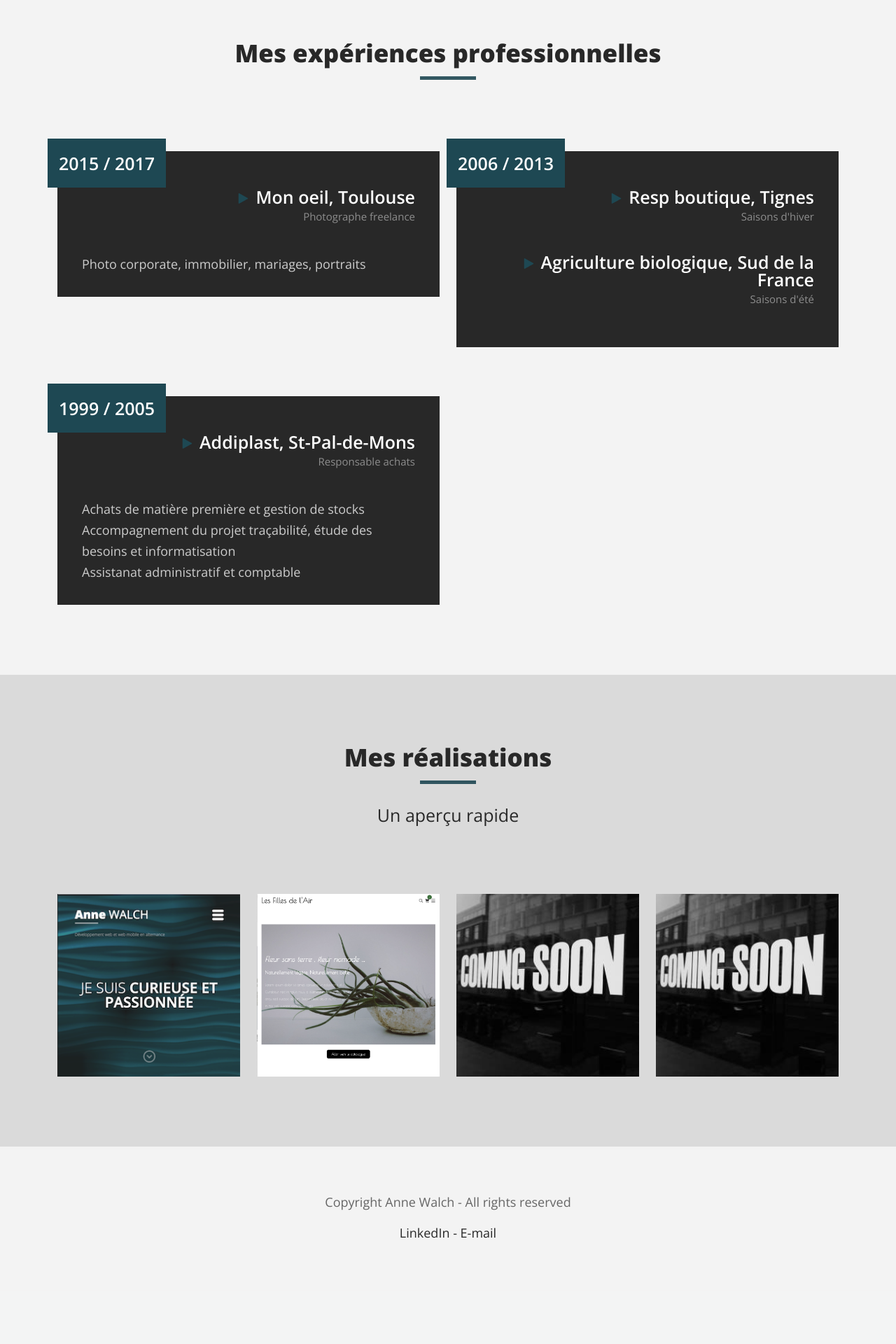
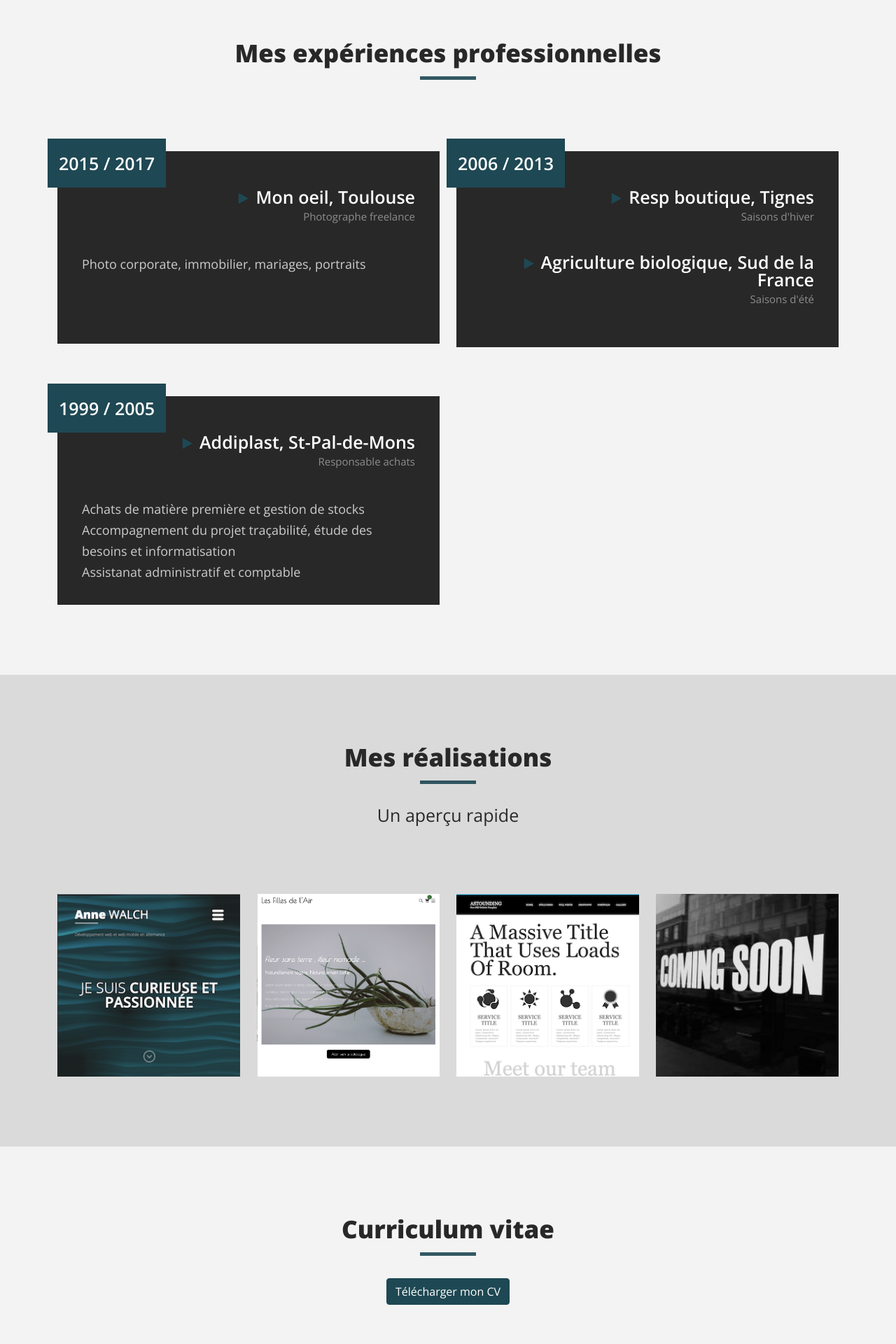
Before and after one commit to Nenawa/AnneWalch-CV, a PHP site: page / in a window 1280 px wide. Shown: the part 2160-4080 px from the top of the page at 70% size. Before the commit the page ends 3929 px from the top, so only its background shows below. Run offline with PHP 8.4, Linux system fonts and the light colour scheme.

Commit message:
'Ajout section télécharger le CV + MAJ footer'

```diff
--- a/css/_annewalch.scss
+++ b/css/_annewalch.scss
@@ -251,6 +251,7 @@ header{
         margin-top: 4.375rem;
         background-color: #282828;
         padding: 3.3rem 2.1875rem 1rem;
+        min-height: 17.1875rem;
 
         .period{
             position: absolute;
@@ -351,7 +352,25 @@ header{
                 }
 
                 a{
-                    min-width: 150px;
+                    min-width: 200px;
+
+                    &:hover {
+                        opacity: .9;
+                        color: white;
+                        background-color: #1e485383;
+                        border-radius: .3rem;
+                        padding: .1rem .1rem;
+                    }
+
+                    img{
+                        width: .8rem;
+                        margin-right: .6rem;
+
+                        &:hover {
+                            opacity: .9;
+                            background-color: white;
+                        }
+                    }
                 }
 
             }
@@ -366,22 +385,42 @@ header{
 
 }
 
+// CV print
+
+.cv{
+    h2{
+        @include font(2.1875rem, 800, 2.1875rem, #282828);
+    }
+
+    .btn{
+        display: block;
+        background-color: #1e4853;
+        border-color:#1e4853;
+
+        &:hover{
+            background-color: #1e4853d5;
+            border-color:#1e4853d5;
+        }
+    }
+}
 
 // footer
 
 footer {
+    background-color: #282828;
     p {
-        margin-top: 4.375rem;
+        padding-top: 2rem;
         margin-bottom: 1.5rem;
-        @include font(1.125rem, 400, 1.125rem, #666);
+        @include font(1rem, 400, 1rem, #666);
     }
 
     ul{
         margin-bottom: 4.375rem;
+        padding-bottom: 2rem;
 
         li {
             display: inline;
-            @include font(1.125rem, 400, 1.125rem, #282828);
+            @include font(1rem, 400, 1rem, #fff);
 
         }
     }
--- a/index.html
+++ b/index.html
@@ -29,6 +29,9 @@
           <li>
             <a class="scroll" id="work" href="#">Réalisations</a>
           </li>
+          <li>
+            <a class="scroll" id="cv" href="#">Curriculum vitae</a>
+          </li>
         </ul>
       </nav>
     </div>
@@ -55,6 +58,9 @@
                 </li>
                 <li>
                   <a class="scroll hvr-underline-from-left" id="work" href="#">Réalisations</a>
+                </li>
+                <li>
+                  <a class="scroll hvr-underline-from-left" id="cv" href="#">Curriculum vitae</a>
                 </li>
               </ul>
             </nav>
@@ -235,7 +241,7 @@
             <figure>
               <figcaption>
                 <h3>Site CV statique - HTML / CSS3 / Sass / javascript / Bootstrap</h3>
-                <h4><a href="http://anne-walch.alwaysdata.net/">Curriculum Vitae</a></h4>
+                <h4><a href="http://anne-walch.alwaysdata.net/"><img src="img/site/link.svg" alt="link.svg">Curriculum Vitae</a></h4>
                 <a href="img/realisation/cvxl.png" data-lightbox="work" data-title="curriculum vitae">
                   <img src="img/site/loupe.svg" alt="loupe.svg"></a>
               </figcaption>
@@ -246,7 +252,7 @@
             <figure>
               <figcaption>
                 <h3>Site de Vente en ligne - Wordpress - thème Suki</h3>
-                <h4><a href="https://les-filles-de-l-air.alwaysdata.net/" target="blank">les filles de l'Air</a></h4>
+                <h4><a href="https://les-filles-de-l-air.alwaysdata.net/" target="blank"><img src="img/site/link.svg" alt="link.svg">Les filles de l'Air</a></h4>
                 <a href="img/realisation/wordpressxl.png" data-lightbox="work" data-title="Site wordpress">
                   <img src="img/site/loupe.svg" alt="loupe.svg"></a>
               </figcaption>
@@ -256,12 +262,12 @@
           <div class="col-6 col-lg-3">
             <figure>
               <figcaption>
-                <h3>En construction</h3>
-                <h4>un titre en h4</h4>
-                <a href="img/realisation/work2xl.jpg" data-lightbox="work" data-title="ma description de l'image">
+                <h3>Intégration de maquette</h3>
+                <h4><a href="https://github.com/Nenawa/Maquette_Astounding" target="_blank"><img src="img/site/link.svg" alt="link.svg">Maquette Astounding</a></h4>
+                <a href="img/realisation/astoundingxl.png" data-lightbox="work" data-title="Maquette Astounding">
                   <img src="img/site/loupe.svg" alt="loupe.svg"></a>
               </figcaption>
-              <img src="img/realisation/work2xs.jpg" alt="work2xs.jpg">
+              <img src="img/realisation/astoundingxs.png" alt="astoundingxs.png">
             </figure>
           </div>
           <div class="col-6 col-lg-3">
@@ -281,10 +287,24 @@
 
     </section>
 
+    <!-- Curriculum vitae Print -->
+    <section class="cv">
+      <div class="container">
+        <h2 class="text-center">Curriculum vitae</h2>
+        <hr class="mx-auto">
+
+        <div class="row justify-content-md-center">
+          <div class="col-md-auto">
+            <a class="btn btn-primary mx-auto telecharger" href="img/site/cv-print.pdf" target="_blank">Télécharger mon CV</a>
+          </div>
+        </div>
+      </div>
+    </section>
+
     <!-- Footer -->
     <footer>
       <div class="container text-center">
-        <p>Copyright Anne Walch - All rights reserved
+        <p>Copyright Anne Walch - All rights reserved</p>
           <ul>
             <li>
               <a href="https://www.linkedin.com/in/anne-walch/" target="_blank">LinkedIn</a>
@@ -294,7 +314,7 @@
             </li>
           </ul>
 
-        </p>
+
       </div>
     </footer>
 
```
Also changed, not shown: css/style.css, img/realisation/astoundingxl.png (added), img/realisation/astoundingxs.png (added), img/site/link.png (added), img/site/link.svg (added), 2 other files.
